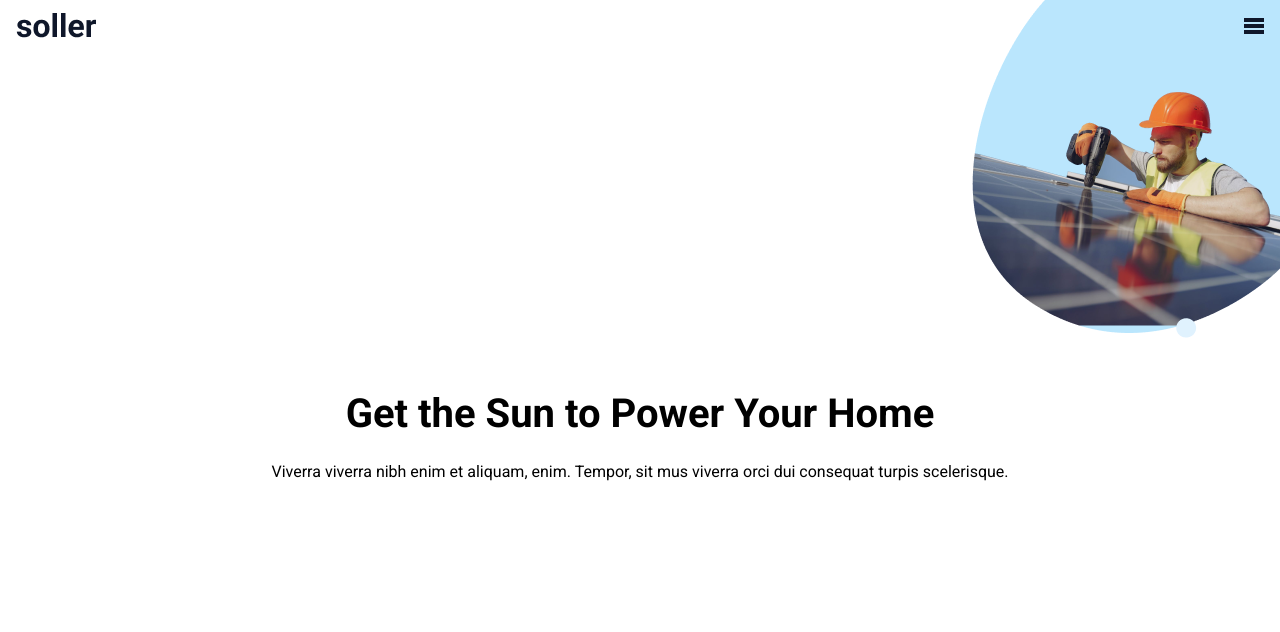
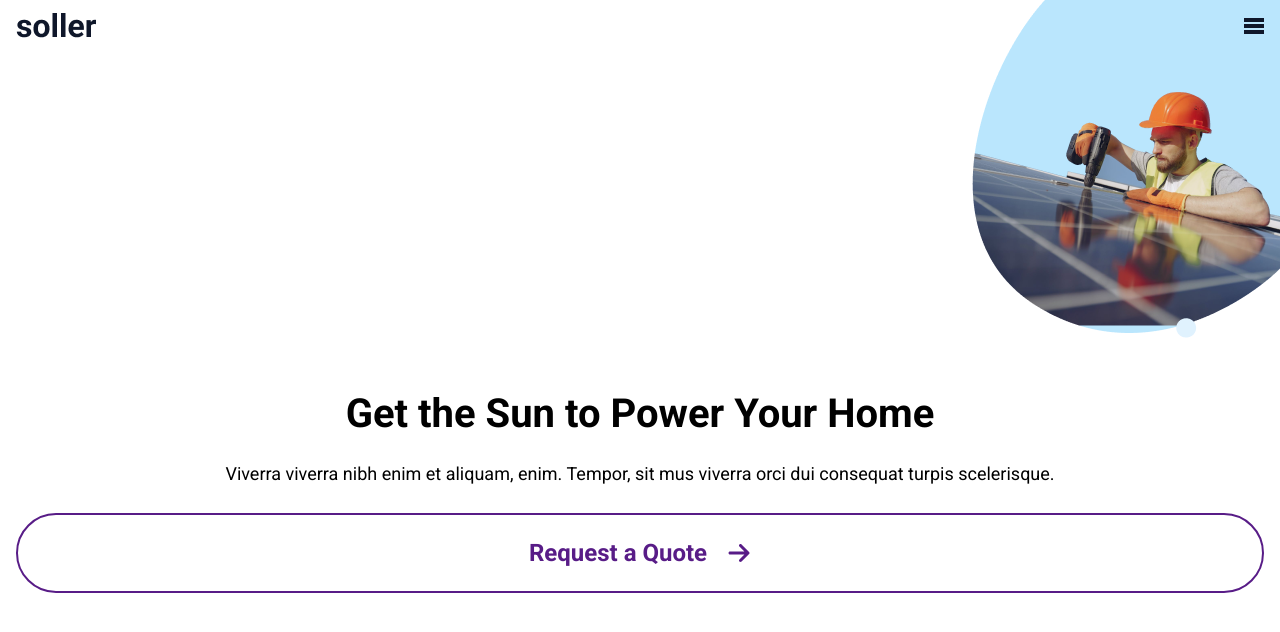
Before and after one commit to jooluisrm/buzzvel-fe, a Next.js app: page / in a window 1280 px wide. Shown: the top 632 px of the page. Built offline with nearby package versions, Linux system fonts and the light colour scheme.

Commit message:
button feito

```diff
--- /dev/null
+++ b/src/components/reciclagem/Button.tsx
@@ -0,0 +1,18 @@
+import { FaArrowRight } from "react-icons/fa6";
+
+type Props = {
+    color: string;
+    text: string;
+}
+
+export const Button = ({ color, text }: Props) => {
+    return (
+        <button
+            style={{ color: `${color}`, borderColor: `${color}` }}
+            className="text-[24px] font-bold border-[2px] rounded-full py-[20px] px-[24px] flex items-center justify-center gap-5"
+        >
+            {text}
+            <FaArrowRight />
+        </button>
+    );
+}
--- a/src/components/section1/Main.tsx
+++ b/src/components/section1/Main.tsx
@@ -1,8 +1,11 @@
+import { Button } from "../reciclagem/Button";
+
 export const MainSection1 = () => {
     return (
         <div className="py-2 px-4 mt-96 text-center flex flex-col gap-[24px]">
             <h1 className="text-[40px] leading-[44px] font-bold">Get the Sun to Power Your Home</h1>
-            <p>Viverra viverra nibh enim et aliquam, enim. Tempor, sit mus viverra orci dui consequat turpis scelerisque.</p>
+            <p className="text-[18px] leading-[28.8px]">Viverra viverra nibh enim et aliquam, enim. Tempor, sit mus viverra orci dui consequat turpis scelerisque.</p>
+            <Button color="#581C87" text="Request a Quote"/>
         </div>
     );
 }
```
Also changed, not shown: package.json (+4 -3 lines), 1 other file (tests, documents, lock files or other folders).
